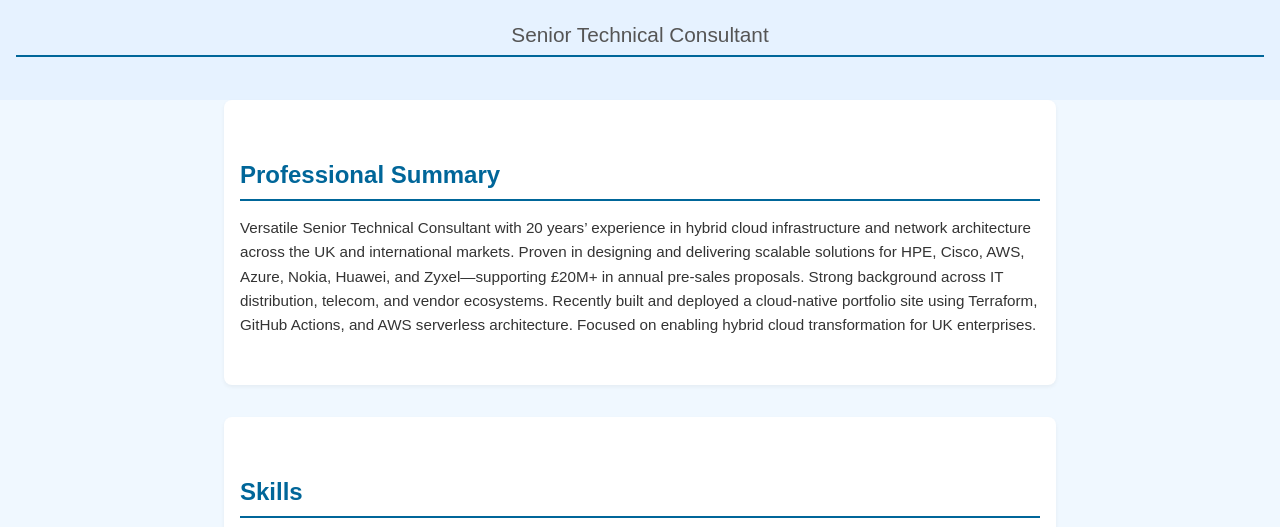
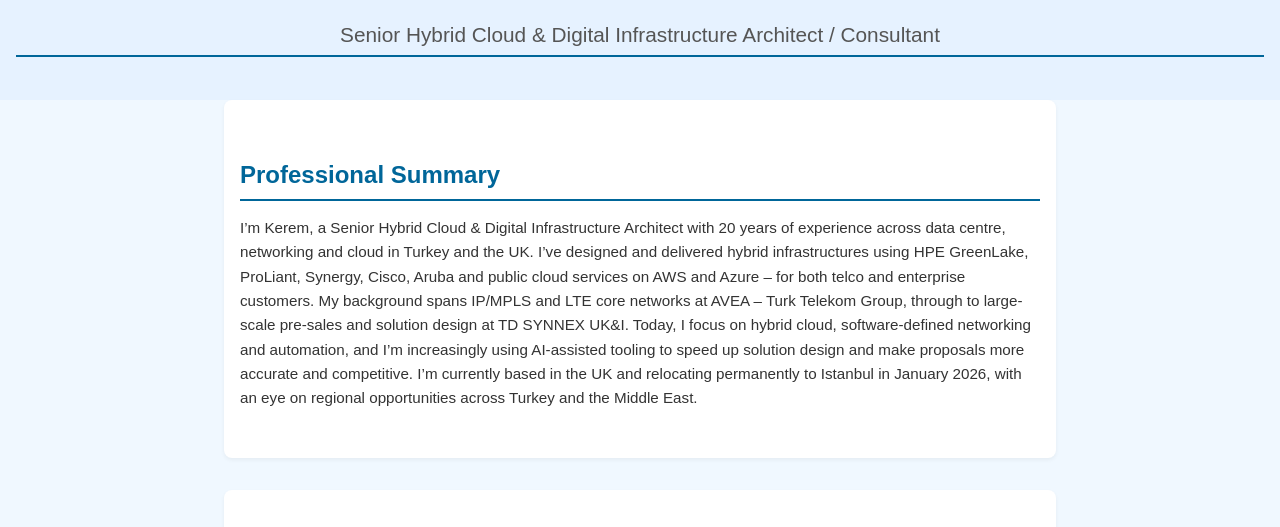
Before and after one commit to hybridmulticloud/resume-api-frontend, a plain HTML site: page public/index.tmpl.html in a window 1280 px wide. Shown: the part 203-730 px from the top of the page. Drawn offline with Linux system fonts and the light colour scheme; no server answers.

Commit message:
Revise portfolio content and update header details
Updated the professional summary and job title in the header. Enhanced the content of the skills, experience, and project sections for better clarity and detail.

```diff
--- a/public/index.tmpl.html
+++ b/public/index.tmpl.html
@@ -25,13 +25,20 @@
   <!-- Header / Name -->
   <header>
     <h1>KEREM KIRCI</h1>
-    <h2>Senior Technical Consultant</h2>
+    <h2>Senior Hybrid Cloud & Digital Infrastructure Architect / Consultant</h2>
   </header>
 
   <!-- Professional Summary Section -->
   <section id="summary">
     <h2>Professional Summary</h2>
-    <p>Versatile Senior Technical Consultant with 20 years’ experience in hybrid cloud infrastructure and network architecture across the UK and international markets. Proven in designing and delivering scalable solutions for HPE, Cisco, AWS, Azure, Nokia, Huawei, and Zyxel—supporting £20M+ in annual pre-sales proposals. Strong background across IT distribution, telecom, and vendor ecosystems. Recently built and deployed a cloud-native portfolio site using Terraform, GitHub Actions, and AWS serverless architecture. Focused on enabling hybrid cloud transformation for UK enterprises.</p>
+    <p>I’m Kerem, a Senior Hybrid Cloud & Digital Infrastructure Architect with 20 years of experience across data centre, networking and cloud in Turkey and the UK.
+
+I’ve designed and delivered hybrid infrastructures using HPE GreenLake, ProLiant, Synergy, Cisco, Aruba and public cloud services on AWS and Azure – for both telco and enterprise customers. My background spans IP/MPLS and LTE core networks at AVEA – Turk Telekom Group, through to large-scale pre-sales and solution design at TD SYNNEX UK&I.
+
+Today, I focus on hybrid cloud, software-defined networking and automation, and I’m increasingly using AI-assisted tooling to speed up solution design and make proposals more accurate and competitive.
+
+I’m currently based in the UK and relocating permanently to Istanbul in January 2026, with an eye on regional opportunities across Turkey and the Middle East.
+</p>
   </section>
 
   <!-- Skills / Core Competencies Section -->
```
